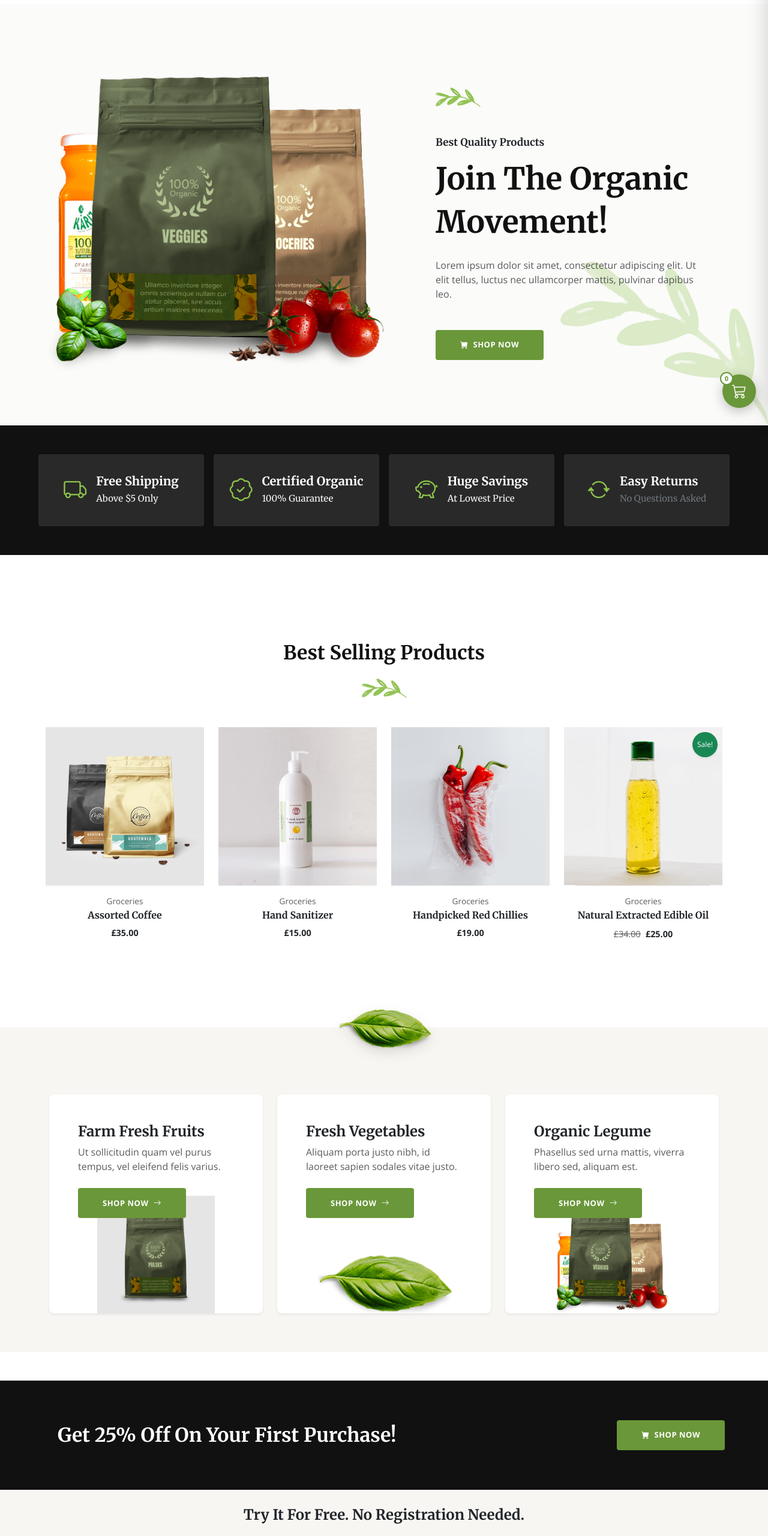
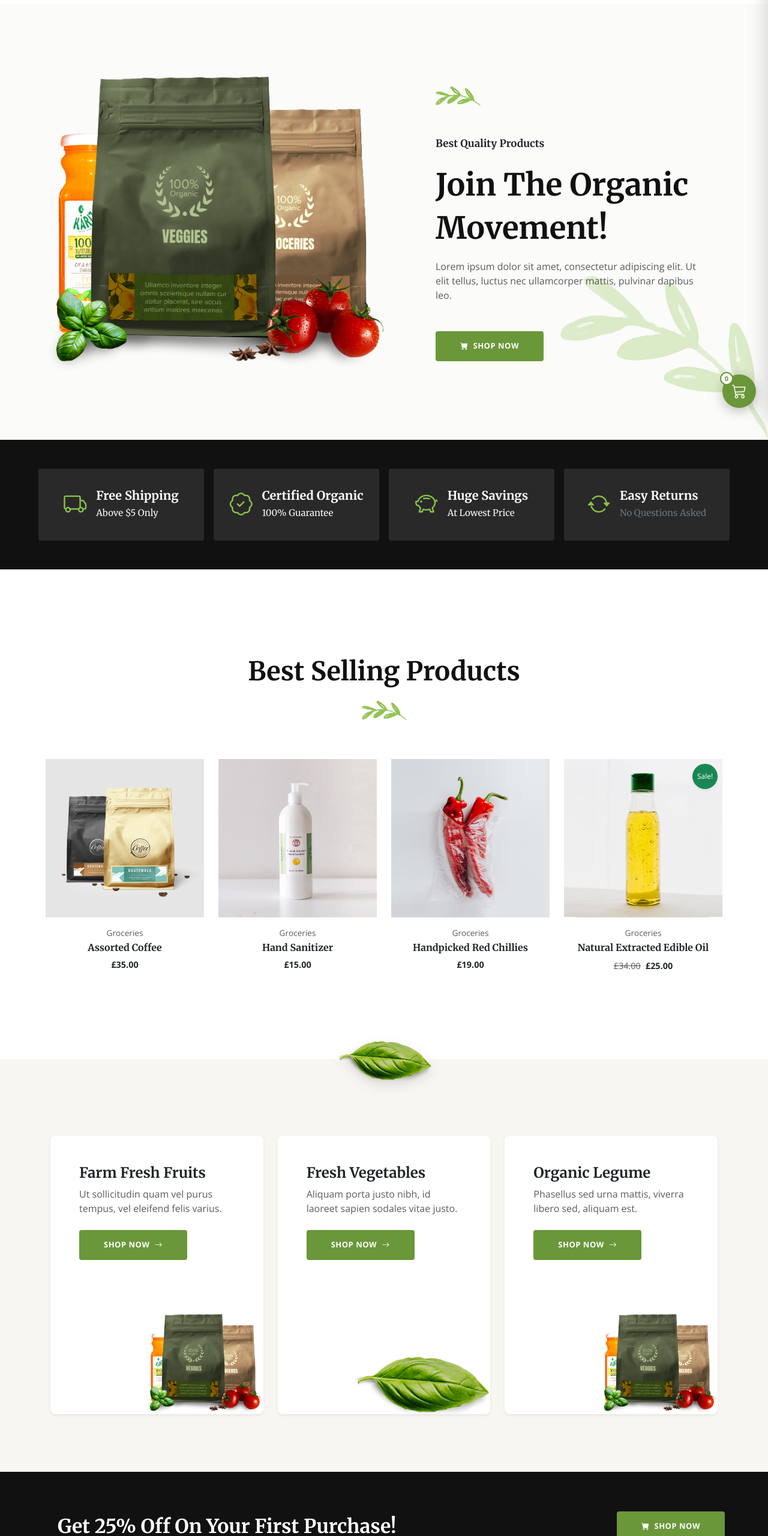
Before and after one commit to rishabhsharma-g/Project2A, a plain HTML site: page index.html in a window 1280 px wide. Shown: the part 100-2660 px from the top of the page at 60% size. Drawn offline with nearby package versions, Linux system fonts and the light colour scheme.

Commit message:
Updated about heading in main

```diff
--- a/index.html
+++ b/index.html
@@ -89,7 +89,7 @@
 
   <!-- HERO SECTION (Bootstrap Grid) -->
   <section class="hero-section">
-    <div class="container-fluid">
+    <div class="container-fluid mb-4">
 
       <div class="row align-items-center ">
 
@@ -102,13 +102,13 @@
         <div class="col-12 col-lg-5 order-lg-2 order-1 text-lg-start text-center ps-lg-5 ms-lg-3">
 
 
-          <img src="homeImage/logo-leaf-new.png" alt="Leaf" class="leaf-flourish mb-5">
+          <img src="homeImage/logo-leaf-new.png" alt="Leaf" class="leaf-flourish " style="margin-bottom: 6.5vh;">
 
 
-          <h6 class="d-block  fw-bold text-dark mb-3" style="font-family: 'Merriweather', serif;">Best Quality
+          <h6 class="d-block  fw-bold text-dark" style="font-family: 'Merriweather', serif;  margin-bottom: 3vh;">Best Quality
             Products</h6>
 
-          <h1 class="join-bala display-5 fw-bold mb-4">Join The Organic Movement!</h1>
+          <h1 class="join-bala display-5 fw-bold"  style="margin-bottom: 2vh;">Join The Organic Movement!</h1>
 
           <p class="text-muted fs-6 mb-5 pe-lg-4">Lorem ipsum dolor sit amet, consectetur adipiscing elit. Ut elit
             tellus, luctus nec ullamcorper mattis, pulvinar dapibus leo.</p>
@@ -211,13 +211,13 @@
 
       <!-- Heading Section (Center Aligned) -->
       <div class="text-center mb-5">
-        <h2 class="fw-bold mt-5 mb-4 pt-5">Best Selling Products</h2>
+        <h2 class="fw-bold mt-5 mb-4 pt-5" style="font-size: 5.4vh;">Best Selling Products</h2>
         <!-- Aapki leaf image ka path, size adjust kar lena -->
         <img src="homeImage/logo-leaf-new.png" alt="Leaf Divider" class="heading-leaf" style="width: auto;">
       </div>
 
       <!-- Products Grid (4 Columns) -->
-      <div class="row g-4 text-center  ms-5 me-5 ps-1 pe-1">
+      <div class="row text-center mt-1 pt-3  ms-5 me-5 ps-1 pe-1">
 
         <!-- Product 1: Assorted Coffee -->
         <div class="col-12 col-md-6 col-lg-3">
@@ -297,8 +297,8 @@
         <img src="homeImage/basil-leaf.png" alt="Leaf Separator"
           style="max-width: 160px; filter: drop-shadow(0 8px 10px rgba(0,0,0,0.12));">
       </div>
-      <div class="container py-3">
-        <div class="row g-4">
+      <div class="container-fluid g-5">
+        <div class="row g-4 mx-5 mt-2 mb-5" >
           <div class="col-12 col-md-4">
 
 
@@ -309,8 +309,8 @@
       <div class="row g-4">
         <div class="col-12 col-md-4"> -->
 
-            <div class="card border-0 shadow-sm h-100 overflow-hidden"
-              style="min-height: 365px; border-radius: 8px; background-color: #fff; background-image: url('organicImage/pulses.jpg'); background-repeat: no-repeat; background-position: center bottom; background-size: 55%;">
+            <div class="card border-0 shadow-sm h-100 overflow-hidden "
+              style="min-height: 58vh; border-radius: 8px; background-color: #fff; background-image: url('homeImage/organic-products-hero.png'); background-repeat: no-repeat; background-position: right bottom; background-size: 55%;">
               <div class="card-body p-5 ">
                 <h3 class="h4 mb-2 fw-bold">Farm Fresh Fruits</h3>
                 <p class="text-muted fs-6 mb-4">Ut sollicitudin quam vel purus tempus, vel eleifend felis varius.</p>
@@ -320,7 +320,7 @@
           </div>
           <div class="col-12 col-md-4">
             <div class="card border-0 shadow-sm h-100 overflow-hidden"
-              style="min-height: 365px; border-radius: 8px; background-color: #fff; background-image: url('homeImage/basil-leaf.png'); background-repeat: no-repeat; background-position: center bottom; background-size: 65%;">
+              style="min-height: 58vh; border-radius: 8px; background-color: #fff; background-image: url('homeImage/basil-leaf.png'); background-repeat: no-repeat; background-position: right bottom; background-size: 65%;">
               <div class="card-body p-5">
                 <h3 class="h4 mb-2 fw-bold">Fresh Vegetables</h3>
                 <p class="text-muted fs-6 mb-4">Aliquam porta justo nibh, id laoreet sapien sodales vitae justo.</p>
@@ -330,7 +330,7 @@
           </div>
           <div class="col-12 col-md-4">
             <div class="card border-0 shadow-sm h-100 overflow-hidden"
-              style="min-height: 365px; border-radius: 8px; background-color: #fff; background-image: url('homeImage/organic-products-hero.png'); background-repeat: no-repeat; background-position: center bottom; background-size: 55%;">
+              style="min-height: 58vh; border-radius: 8px; background-color: #fff; background-image: url('homeImage/organic-products-hero.png'); background-repeat: no-repeat; background-position: right bottom; background-size: 55%;">
               <div class="card-body p-5 ">
                 <h3 class="h4 mb-2 fw-bold">Organic Legume</h3>
                 <p class="text-muted fs-6 mb-4">Phasellus sed urna mattis, viverra libero sed, aliquam est.</p>
@@ -346,7 +346,7 @@
 
 
   <!-- CALLOUT OFFER BANNER -->
-  <section class=" text-white mt-5" style="background-color: #111111;">
+  <section class=" text-white " style="background-color: #111111;">
     <div class="container-fluid d-flex align-items-center justify-content-between px-5 py-4 fw-bold">
       <h2 class="text-white h2 m-0 p-5 fw-bold">Get 25% Off On Your First Purchase!</h2>
       <a href="everything.html" class="btn btn-organic m-2 me-4"><i class="bi bi-cart-fill "></i> SHOP NOW</a>
@@ -443,8 +443,8 @@
 
       <!-- Heading Section (Center Aligned) -->
       <div class="text-center mb-5">
-        <h2 class="fw-bold mb-4 pt-5">Customers Reviews</h2>
-        <img src="homeImage/logo-leaf-new.png" alt="Leaf Divider" class="heading-leaf" style="width: auto;">
+        <h2 class="fw-bold mb-4 pt-5" style="font-size: 5.5vh;">Customers Reviews</h2>
+        <img src="homeImage/logo-leaf-new.png" alt="Leaf Divider" class="heading-leaf" style="width: auto; margin-bottom: 11vh;">
       </div>
       <div class="row gx-4 gy-0 align-items-end mt-1">
         <!-- Review 1 -->
```
